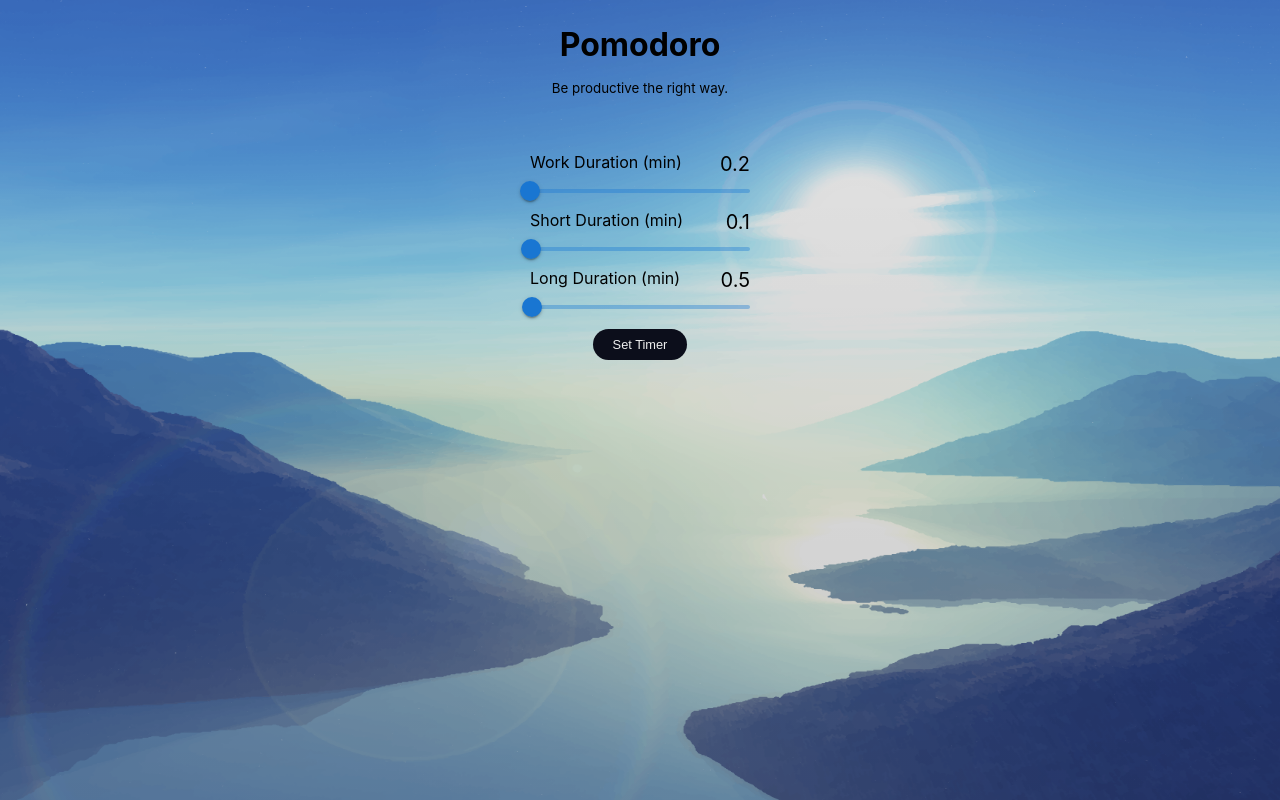
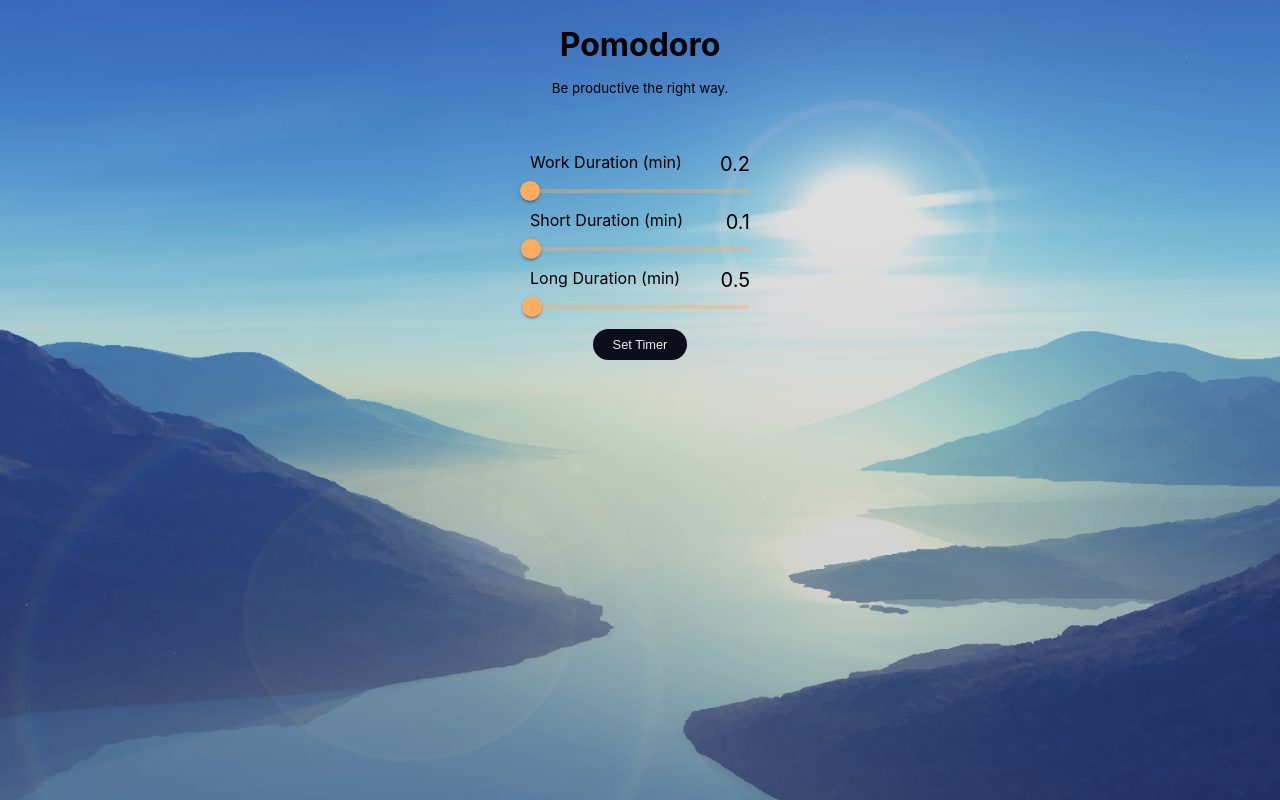
Before and after one commit to fernandoptrr/pomodoro-react-app, a React (Create React App) app: page / in a window 1280 px wide. Built offline with nearby package versions, Linux system fonts and the light colour scheme; no server answers.

Commit message:
Change color slider

```diff
--- a/src/App.js
+++ b/src/App.js
@@ -1,4 +1,4 @@
-import React, { useState, useEffect, useContext } from "react";
+import React, { useEffect, useContext } from "react";
 import Weather from "./components/weather";
 import FetchApi from "./api/fetchApi";
 import { SettingsContext } from "./context/SettingsContext";
--- a/src/components/SetPomodoro.js
+++ b/src/components/SetPomodoro.js
@@ -1,6 +1,19 @@
 import React, { useContext, useState } from "react";
 import { SettingsContext } from "../context/SettingsContext";
 import Slider from "@mui/material/Slider";
+import { green, purple, orange } from '@mui/material/colors';
+import { createTheme, ThemeProvider } from '@mui/material/styles';
+
+const theme = createTheme({
+  palette: {
+    primary: {
+      main: purple[500],
+    },
+    secondary: {
+      main: '#ffab61',
+    },
+  },
+});
 
 const SetPomodoro = () => {
   const [newTimer, setNewTimer] = useState({
@@ -44,6 +57,7 @@
   };
   return (
     <div className="form-container">
+    <ThemeProvider theme={theme}>
       <form noValidate onSubmit={handleSubmit}>
         <div className="input-wrapper">
           <div className="label-slider">
@@ -58,6 +72,9 @@
             name="work"
             onChange={handleChange}
             value={newTimer.work}
+            sx={{
+              color: 'secondary.main'
+            }}
           />
           <div className="label-slider">
             <p>Short Duration (min)</p>
@@ -71,6 +88,9 @@
             name="shortBreak"
             onChange={handleChange}
             value={newTimer.short}
+            sx={{
+              color: 'secondary.main'
+            }}
           />
           <div className="label-slider">
             <p>Long Duration (min)</p>
@@ -84,10 +104,14 @@
             name="longBreak"
             onChange={handleChange}
             value={newTimer.long}
+            sx={{
+              color: 'secondary.main'
+            }}
           />
           <button type="submit">Set Timer</button>
         </div>
       </form>
+       </ThemeProvider>
     </div>
   );
 };
```
